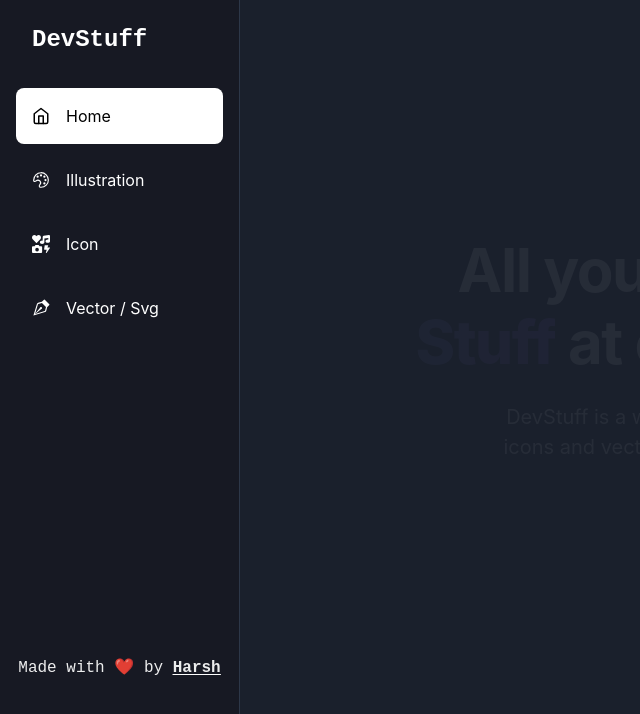
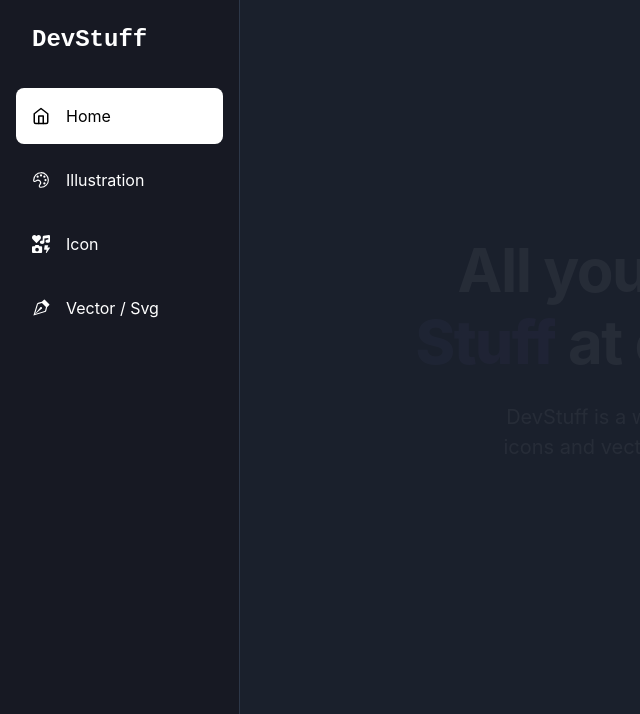
Before and after one commit to Harsh2220/DevStuff, a Next.js app: page / in a window 1280 px wide. Shown: the top 714 px of the page, without its empty margins (0-640 px from the left). Built offline with nearby package versions, Linux system fonts and the light colour scheme.

Commit message:
some changes

```diff
--- a/components/Sidebar.js
+++ b/components/Sidebar.js
@@ -77,14 +77,14 @@
                     {link.name}
                 </NavItem>
             ))}
-            <Text textAlign={'center'} mt={'80'} fontFamily={'monospace'} fontSize={'md'}>Made with ❤️ by&nbsp;
+            {/* <Text textAlign={'center'} mt={'80'} fontFamily={'monospace'} fontSize={'md'}>Made with ❤️ by&nbsp;
                 <Text as="u" textUnderlineOffset={'2px'} fontWeight={'bold'}
                     _hover={{
                         textDecoration: "underline wavy"
                     }}>
                     <a href="https://github.com/Harsh2220" target="_blank" rel="noreferrer">Harsh</a>
                 </Text>
-            </Text>
+            </Text> */}
         </Box>
     );
 };
```
